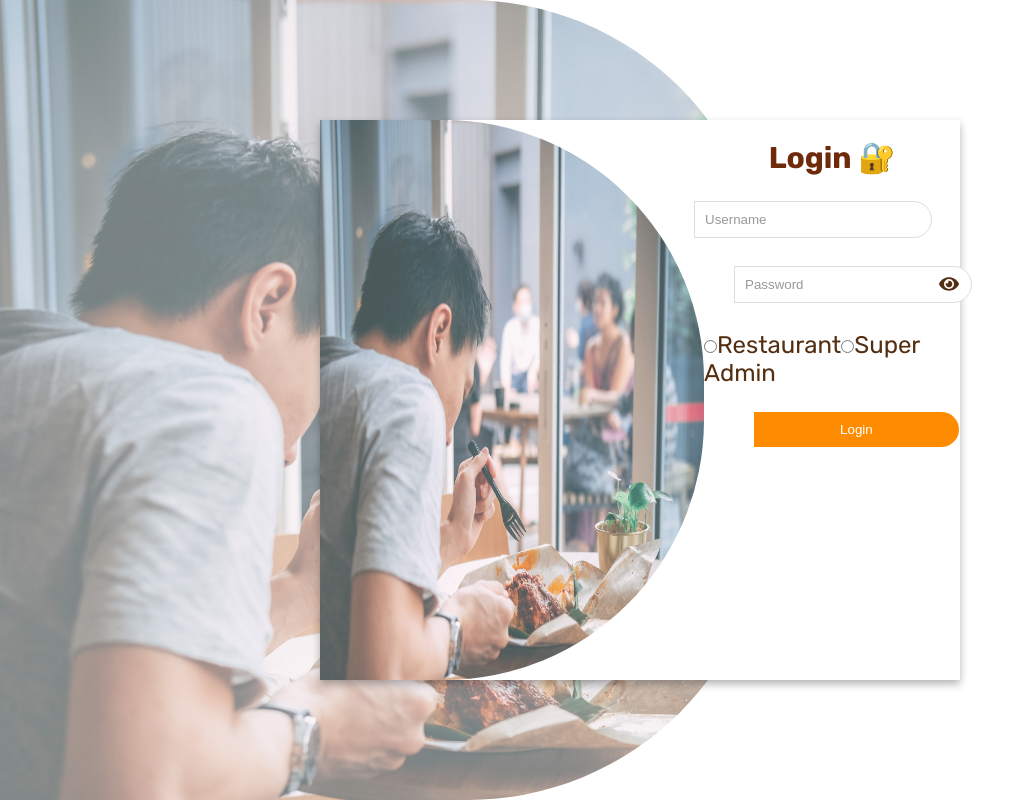
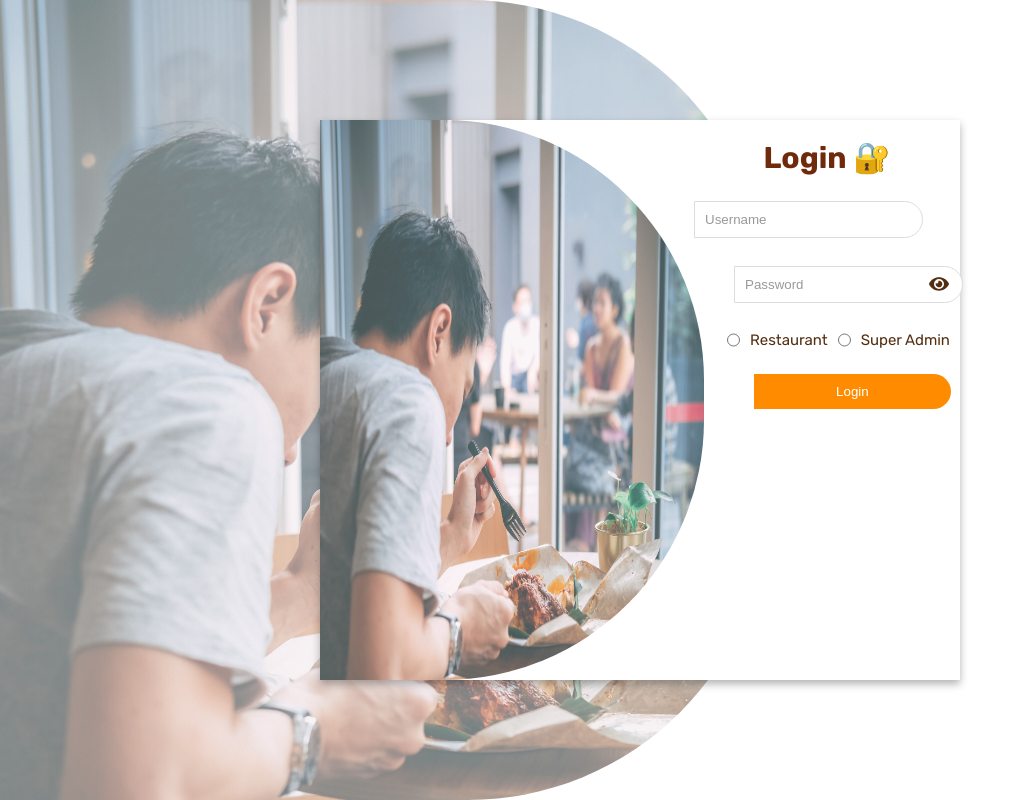
Before and after one commit to OlaoluOfficial/food_delivery_app, a React (Create React App) app in the folder frontend/client/: page /admin/login in a window 1280 px wide. Shown: the whole page, without its empty margins (0-1035 px from the left). Built offline with nearby package versions, Linux system fonts and the light colour scheme.

Commit message:
added the radio button to the admin login page

```diff
--- a/frontend/client/src/admin/adminLogin.js
+++ b/frontend/client/src/admin/adminLogin.js
@@ -43,34 +43,34 @@ function AdminLoginPage() {
   };
 
   async function login(data) {
-    // try {
-    //   const response = await axios.post(
-    //     "http://localhost:2300/api/v1/auth/login",
-    //     data
-    //   );
-    //   if (response.ok) {
-    //     response.json().then((userInfo) => {
-    //       setUserInfo(userInfo);
-    //     });
-    //     // Registration successful, show success message or redirect to another page
-    //     alert("Login successful!");
-    //     navigate("/");
-    //     // Reset the form and clear input fields
-    //     setLoginError("");
-    //   } else {
-    //     // Registration failed, handle error response from the server
-    //     const data = await response.json();
-    //     alert(data.data.message); // Display the error message sent by the server
-    //   }
-    // } catch (error) {
-    //   if (error.response.status == 400) {
-    //     setLoginError(error.response.data.msg); // Set the registration error message
-    //   } else {
-    //     setLoginError("An error occurred, please try again later");
-    //   }
-    //   // Handle other errors (e.g., network error)
-    // }
-    console.log(data);
+    try {
+      const response = await axios.post(
+        "http://localhost:2300/api/v1/auth/login",
+        data
+      );
+      if (response.ok) {
+        response.json().then((userInfo) => {
+          setUserInfo(userInfo);
+        });
+        // Registration successful, show success message or redirect to another page
+        alert("Login successful!");
+        navigate("/");
+        // Reset the form and clear input fields
+        setLoginError("");
+      } else {
+        // Registration failed, handle error response from the server
+        const data = await response.json();
+        alert(data.data.message); // Display the error message sent by the server
+      }
+      // Handle other errors (e.g., network error)
+    } catch (error) {
+      if (error.response.status == 400) {
+        setLoginError(error.response.data.msg); // Set the registration error message
+      } else {
+        setLoginError("An error occurred, please try again later");
+      }
+
+    }
   }
   return (
     <div className="login-clip">
@@ -110,7 +110,7 @@ function AdminLoginPage() {
               )}
             </div>
           </div>
-          <div>
+          <div className="input-role">
             <input
               {...register("role", { required: true })}
               type="radio"
--- a/frontend/client/src/users/styles/Yemi.css
+++ b/frontend/client/src/users/styles/Yemi.css
@@ -251,18 +251,24 @@ a {
 .input-password {
   margin-left: 3rem;
 }
+.input-role {
+  font-size: 1.5rem;
+  display: flex;
+  gap: 1rem;
+  margin-left: 2.3rem;
+}
 
-.Password-input-container{
+.Password-input-container {
   position: relative;
 }
-.icons{
+.icons {
   position: absolute;
   right: 1px;
   top: 8px;
   font-size: 20px;
 }
 
-.password-error{
+.password-error {
   margin-left: 3rem;
 }
 
@@ -301,7 +307,6 @@ input::placeholder {
   transition: background-color 0.3s ease;
   border-radius: 0 5rem 5rem 0;
 }
-
 
 .btnLog {
   height: 35px;
```
